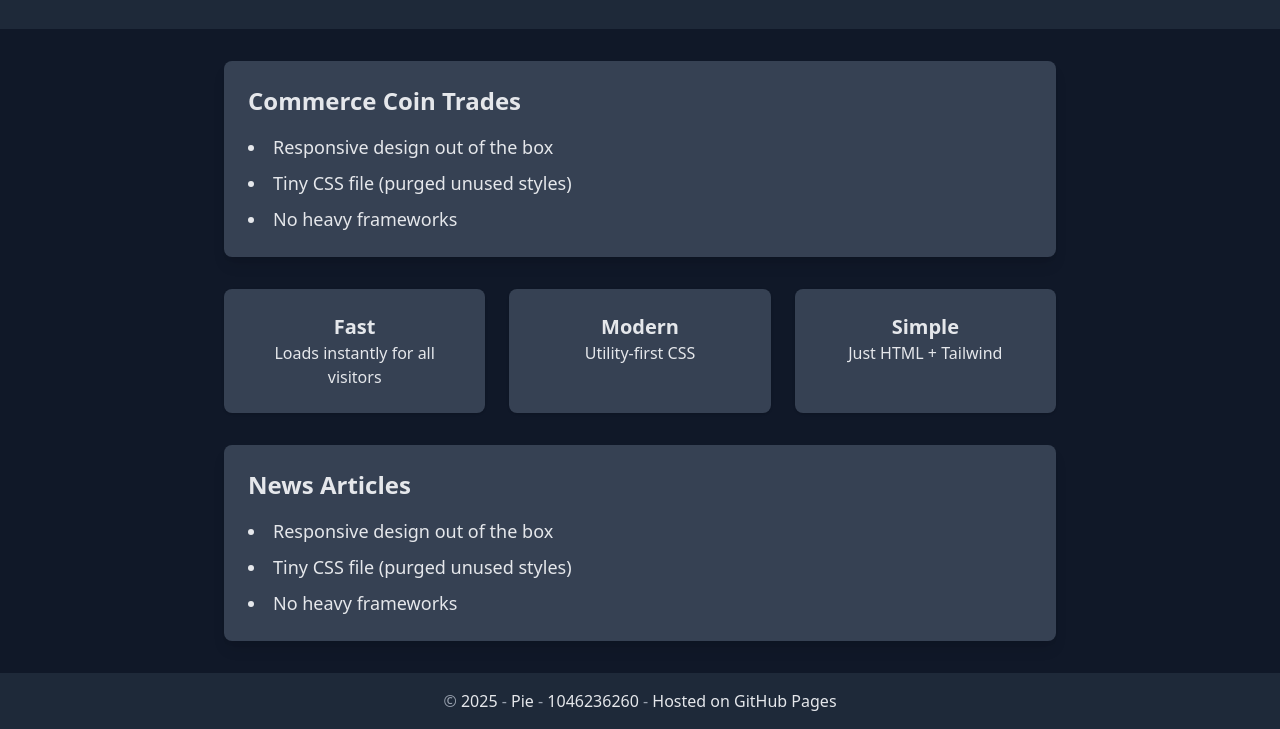
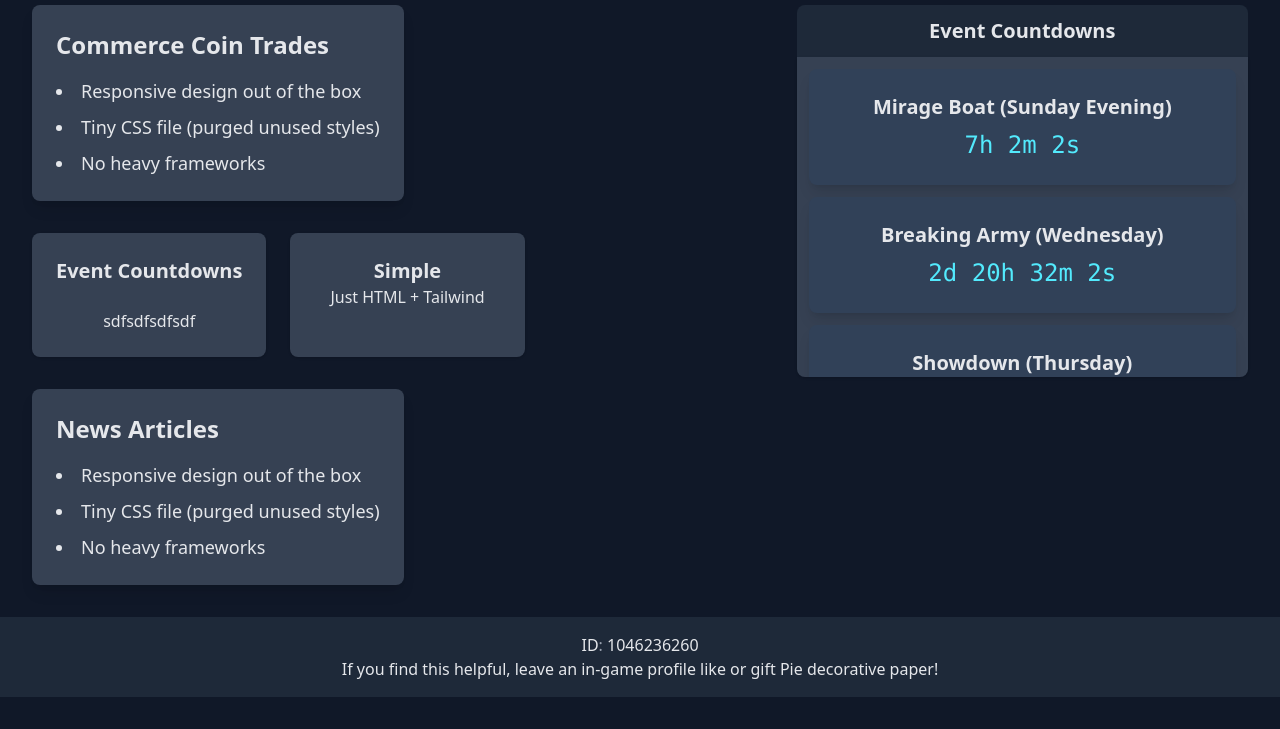
Before and after one commit to ftwpie/ftwpie.github.io, a plain HTML site: page index.html in a window 1280 px wide. Shown: the part 119-848 px from the top of the page. After the commit the page ends 816 px from the top, so only its background shows below. Drawn offline with Linux system fonts and the light colour scheme.

Commit message:
adding calendar and countdown things

```diff
--- a/index.html
+++ b/index.html
@@ -10,15 +10,24 @@
 </head>
 <body class="min-h-full bg-gray-900 text-gray-200 flex flex-col items-center justify-center">
 
-  <header class="w-full bg-gray-800 py-8 text-center">
-    <h1 class="text-4xl font-bold">Where Winds Meet Tools</h1>
-    <p class="mt-4 text-xl">Built with Tailwind CSS – fast and lightweight</p>
+  <header class="w-full bg-gray-800 py-4 text-center">
+    <h1 class="text-2xl font-bold">Where Winds Meet Stuff & Things</h1>
+    <p class="text-xl">By Pie from Dessert Guild</p>
   </header>
 
-  <main class="flex-1 max-w-4xl mx-auto p-8">
+  <main class="flex-1 w-full mx-auto p-8 relative">
+
+    <div class="absolute top-8 right-8">
+      <h3 class="text-xl font-bold bg-gray-800 p-3 text-center rounded-t-lg">Event Countdowns</h3>
+      <div class="bg-gray-700 shadow rounded-b-lg p-3 text-center h-80 overflow-auto">
+        <div id="events-container" class="space-y-3">
+          <!-- Events will be inserted here dynamically -->
+        </div>
+      </div>
+    </div>
 
     <!-- Add your content here with Tailwind classes -->
-    <section class="bg-gray-700 shadow-lg rounded-lg p-6 mb-8">
+    <section class="bg-gray-700 shadow-lg rounded-lg p-6 mb-8 w-fit">
       <h2 class="text-2xl font-semibold mb-4">Commerce Coin Trades</h2>
       <ul class="list-disc list-inside space-y-2">
         <li class="text-lg">Responsive design out of the box</li>
@@ -28,15 +37,13 @@
     </section>
 
     <!-- Example card -->
-    <div class="grid grid-cols-1 md:grid-cols-3 gap-6 mb-8">
+    <div class="grid grid-cols-1 md:grid-cols-2 gap-6 mb-8 w-fit">
+
       <div class="bg-gray-700 shadow rounded-lg p-6 text-center">
-        <h3 class="text-xl font-bold">Fast</h3>
-        <p>Loads instantly for all visitors</p>
+        <h3 class="text-xl font-bold mb-6">Event Countdowns</h3>
+        sdfsdfsdfsdf
       </div>
-      <div class="bg-gray-700 shadow rounded-lg p-6 text-center">
-        <h3 class="text-xl font-bold">Modern</h3>
-        <p>Utility-first CSS</p>
-      </div>
+
       <div class="bg-gray-700 shadow rounded-lg p-6 text-center">
         <h3 class="text-xl font-bold">Simple</h3>
         <p>Just HTML + Tailwind</p>
@@ -44,7 +51,7 @@
     </div>
 
     <!-- Add your content here with Tailwind classes -->
-    <section class="bg-gray-700 shadow-lg rounded-lg p-6">
+    <section class="bg-gray-700 shadow-lg rounded-lg p-6 w-fit">
       <h2 class="text-2xl font-semibold mb-4">News Articles</h2>
       <ul class="list-disc list-inside space-y-2">
         <li class="text-lg">Responsive design out of the box</li>
@@ -55,18 +62,15 @@
 
   </main>
 
-  <footer class="w-full bg-gray-800 py-4 text-center">
-    <p>
-      <span class="text-gray-400">&copy;</span>
-      <span id="year"></span>
-      <script>
-          document.getElementById("year").textContent = new Date().getFullYear();
-      </script>
-      <span class="text-gray-400">-</span> Pie
-      <span class="text-gray-400">-</span> 1046236260
-      <span class="text-gray-400">-</span> Hosted on GitHub Pages
-    </p>
+  <footer class="w-full bg-gray-800 py-4 text-center flex flex-col">
+    <div>
+      ID<span class="text-gray-400">:</span> 1046236260
+    </div>
+    <div>
+      If you find this helpful, leave an in-game profile like or gift Pie decorative paper!
+    </div>
   </footer>
 
+  <script src="./js/calendar.js"></script>
 </body>
 </html>
--- /dev/null
+++ b/js/calendar.js
@@ -0,0 +1,107 @@
+    const events = [
+      { name: "Fireworks Festival (Saturday Morning)", id: "fireworks_festival_morning", day: 6, hour: 7,  minute: 30, duration: 60 },
+      { name: "Fireworks Festival (Saturday Evening)", id: "fireworks_festival_evening", day: 6, hour: 19, minute: 30, duration: 60 },
+      { name: "Mirage Boat (Sunday Morning)",          id: "mirage_boat_morning",        day: 0, hour: 6,  minute: 0,  duration: 120 },
+      { name: "Mirage Boat (Sunday Evening)",          id: "mirage_boat_evening",        day: 0, hour: 18, minute: 0,  duration: 120 },
+      { name: "Breaking Army (Wednesday)",             id: "breaking_army_one",          day: 3, hour: 7,  minute: 30, duration: 30 },
+      { name: "Breaking Army (Saturday)",              id: "breaking_army_two",          day: 6, hour: 1,  minute: 0,  duration: 30 },
+      { name: "Showdown (Thursday)",                   id: "showdown_one",               day: 4, hour: 1,  minute: 0,  duration: 90 },
+      { name: "Showdown (Sunday)",                     id: "showdown_two",               day: 0, hour: 7,  minute: 30, duration: 90 },
+      { name: "Guild Party (Daily)",                   id: "guild_party",                day: new Date().getDay(), hour: 8, minute: 30, duration: 60 },
+    ];
+
+    const container = document.getElementById('events-container');
+
+    // Create event cards
+    events.forEach(event => {
+      const div = document.createElement('div');
+      div.className = 'bg-slate-700 rounded-lg p-6 shadow-lg';
+      div.innerHTML = `
+        <p class="text-xl font-semibold mb-2">${event.name}</p>
+        <div id="${event.id}" class="text-2xl font-mono text-cyan-300">Calculating...</div>
+      `;
+      container.appendChild(div);
+    });
+
+    // Reusable countdown with "In Progress" support
+    function startCountdown(elementId, targetDay, targetHour, targetMinute = 0, eventDurationMinutes = 60) {
+      const element = document.getElementById(elementId);
+
+      function update() {
+        const now = new Date();
+        const currentDay = now.getDay();
+
+        let daysAhead = (targetDay - currentDay + 7) % 7;
+        let nextTarget = new Date(now);
+        nextTarget.setDate(now.getDate() + daysAhead);
+        nextTarget.setHours(targetHour, targetMinute, 0, 0);
+
+        if (nextTarget <= now) {
+          nextTarget.setDate(nextTarget.getDate() + 7);
+        }
+
+        const diffToNext = nextTarget - now;
+        let displayText;
+        let sortTime = nextTarget.getTime();
+
+        if (diffToNext <= 0) {
+          const elapsedMs = -diffToNext;
+          const elapsedMinutes = Math.floor(elapsedMs / (1000 * 60));
+
+          if (elapsedMinutes < eventDurationMinutes) {
+            displayText = `In Progress – ${elapsedMinutes}m elapsed`;
+            // Sort by when it ends
+            sortTime = now.getTime() + (eventDurationMinutes - elapsedMinutes) * 60 * 1000;
+          }
+        }
+
+        if (!displayText) {
+          const days = Math.floor(diffToNext / (1000 * 60 * 60 * 24));
+          const hours = Math.floor((diffToNext % (1000 * 60 * 60 * 24)) / (1000 * 60 * 60));
+          const minutes = Math.floor((diffToNext % (1000 * 60 * 60)) / (1000 * 60));
+          const seconds = Math.floor((diffToNext % (1000 * 60)) / 1000);
+
+          let parts = [];
+          if (days >= 1) {
+            parts.push(`${days}d`);
+            parts.push(`${hours}h`);
+            parts.push(`${minutes}m`);
+          } else if (hours >= 1) {
+            parts.push(`${hours}h`);
+            parts.push(`${minutes}m`);
+          } else if (minutes >= 1) {
+            parts.push(`${minutes}m`);
+          }
+          parts.push(`${seconds}s`);
+          displayText = parts.join(' ');
+        }
+
+        element.textContent = displayText;
+        element.dataset.nextTime = sortTime;
+      }
+
+      update();
+      setInterval(update, 1000);
+    }
+
+    // Start all countdowns
+    events.forEach(event => {
+      startCountdown(
+        event.id,
+        event.day,
+        event.hour,
+        event.minute,
+        event.duration || 60
+      );
+    });
+
+    // Sort by soonest first (including in-progress events)
+    setInterval(() => {
+      const items = Array.from(container.children);
+      items.sort((a, b) => {
+        const timeA = parseInt(a.querySelector('div[id]').dataset.nextTime || Infinity);
+        const timeB = parseInt(b.querySelector('div[id]').dataset.nextTime || Infinity);
+        return timeA - timeB;
+      });
+      items.forEach(item => container.appendChild(item));
+    }, 1000);
--- a/src/input.css
+++ b/src/input.css
@@ -4,3 +4,8 @@
 @theme inline {
   /* Tailwind v4 default colors are built-in when using the full import */
 }
+
+html {
+  scrollbar-color: #6b7280 #1f2937; /* thumb: gray-500, track: gray-900 (Tailwind examples) */
+  scrollbar-width: thin;                /* Makes it slimmer and more modern */
+}
```
Also changed, not shown: css/output.css, 1 other file.
